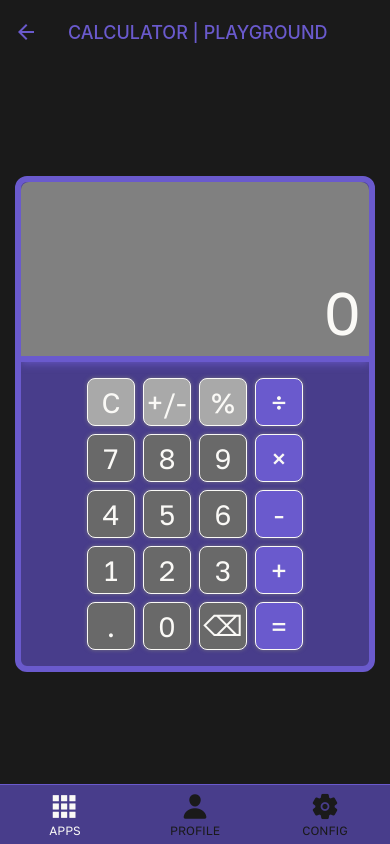
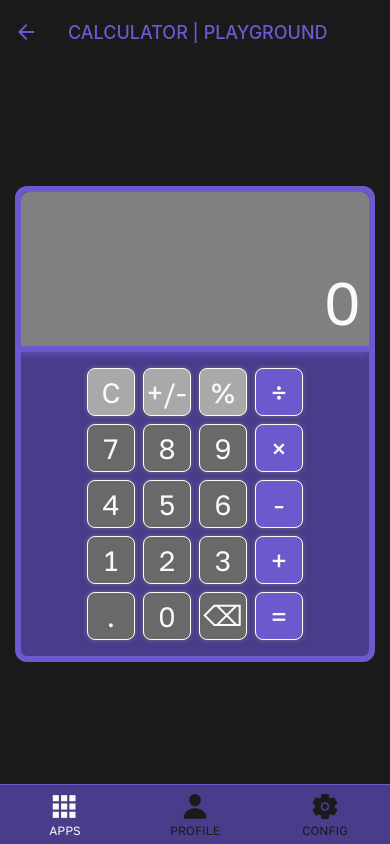
Before and after one commit to santio89/playground-react-native, a React Native app: screen /Calculator in a window 390 px wide. Built offline with nearby package versions, Linux system fonts and the light colour scheme.

Commit message:
small fix

```diff
--- a/components/CalcKeyboard.jsx
+++ b/components/CalcKeyboard.jsx
@@ -220,7 +220,7 @@ const styles = StyleSheet.create({
         padding: 8,
         marginBottom: 12,
         minWidth: 348,
-        minHeight: 180,
+        minHeight: 160,
         justifyContent: 'flex-end',
         borderBottomWidth: 6,
         borderColor: Constants.colorPrimary,
```
